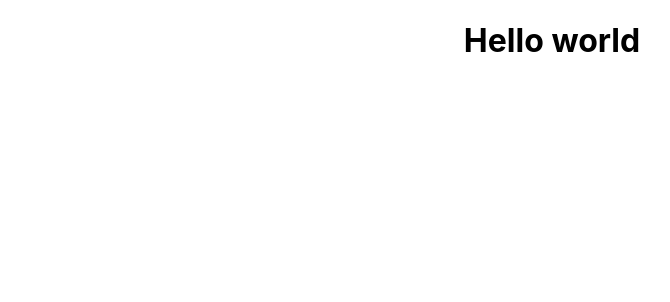
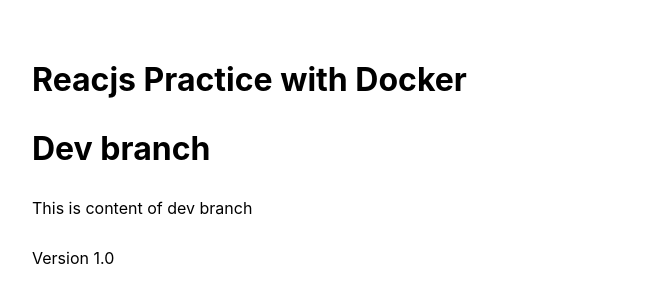
Before and after one commit to PhuocDev/docker_practice, a React (Create React App) app: page / in a window 1280 px wide. Shown: the top 302 px of the page, without its empty margins (88-758 px from the left). Built offline with nearby package versions, Linux system fonts and the light colour scheme.

Commit message:
complete set up git for project

```diff
--- a/src/App.css
+++ b/src/App.css
@@ -1,38 +1,4 @@
-.App {
-  text-align: center;
+
+* {
+  margin: 30px;
 }
-
-.App-logo {
-  height: 40vmin;
-  pointer-events: none;
-}
-
-@media (prefers-reduced-motion: no-preference) {
-  .App-logo {
-    animation: App-logo-spin infinite 20s linear;
-  }
-}
-
-.App-header {
-  background-color: #282c34;
-  min-height: 100vh;
-  display: flex;
-  flex-direction: column;
-  align-items: center;
-  justify-content: center;
-  font-size: calc(10px + 2vmin);
-  color: white;
-}
-
-.App-link {
-  color: #61dafb;
-}
-
-@keyframes App-logo-spin {
-  from {
-    transform: rotate(0deg);
-  }
-  to {
-    transform: rotate(360deg);
-  }
-}
--- a/src/App.js
+++ b/src/App.js
@@ -1,10 +1,12 @@
-import logo from './logo.svg';
+
 import './App.css';
+import Dev from './Dev';
 
 function App() {
   return (
     <div className="App">
-      <h1>Hello world</h1>
+      <h1>Reacjs Practice with Docker</h1>
+      <Dev />
     </div>
   );
 }
--- /dev/null
+++ b/src/Dev.jsx
@@ -0,0 +1,11 @@
+import React from 'react'
+
+export default function Dev() {
+  return (
+    <>
+        <h1>Dev branch</h1>
+        <p>This is content of dev branch</p>
+        <p>Version 1.0</p>
+    </>
+  )
+}
```
